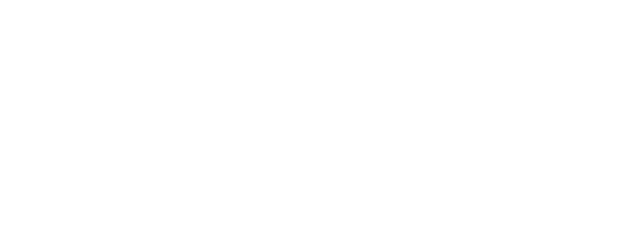
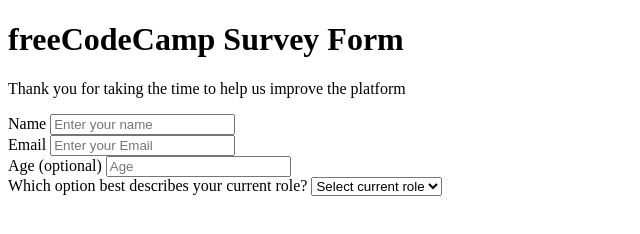
Before and after one commit to Omar-Muhamad/Survey-Form, a plain HTML site: page index.html in a window 1280 px wide. Shown: the whole page, without its empty margins (0-640 px from the left). Drawn offline with Linux system fonts and the light colour scheme.

Commit message:
writing some code in html

```diff
--- a/index.html
+++ b/index.html
@@ -6,6 +6,53 @@
     <meta name="viewport" content="width=device-width, initial-scale=1.0">
     <title>Survey Form</title>
 </head>
+<div class="container">
+    <header class="header">
+        <h1>freeCodeCamp Survey Form</h1>
+        <p>Thank you for taking the time to help us improve the platform</p>
+    </header>
+    <form id=surveyForm>
+        <div class="formElment">
+            <label for="name">Name</label>
+            <input
+            type="text"
+            name="name"
+            placeholder="Enter your name"
+            >
+        </div>
+
+        <div class="formElment">
+            <label for="Email">Email</label>
+            <input
+            type="email"
+            name="email"
+            placeholder="Enter your Email"
+            >
+        </div>
+
+        <div class="formElment">
+            <label for="Age">Age (optional)</label>
+            <input
+            type="number"
+            name="Age"
+            placeholder="Age"
+            >
+        </div>
+        <div class="formElment">
+        <label>Which option best describes your current role?</label>
+        <select>
+            <option disabledbyvalue>Select current role</option>
+            <option value="Student">Student</option>
+            <option value="job">Full Time Job</option>
+            <option value="learner">Full Time Learner</option>
+            <option value="nothing">Perfer not to say</option>
+            <option value="Other">Other</option>
+        </select>
+
+        </div>
+
+    </form>
+</div>
 <body>
 
 </body>
```
